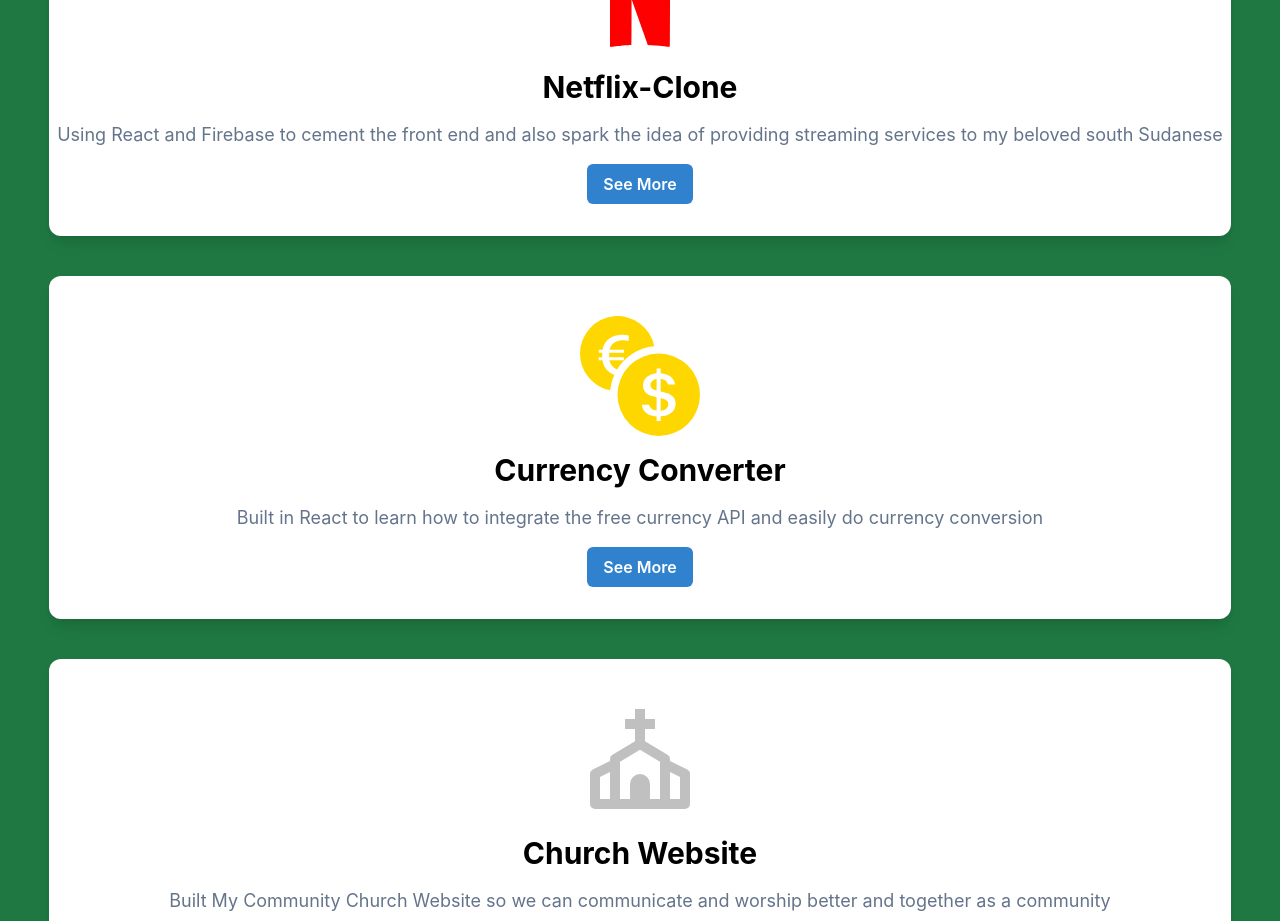
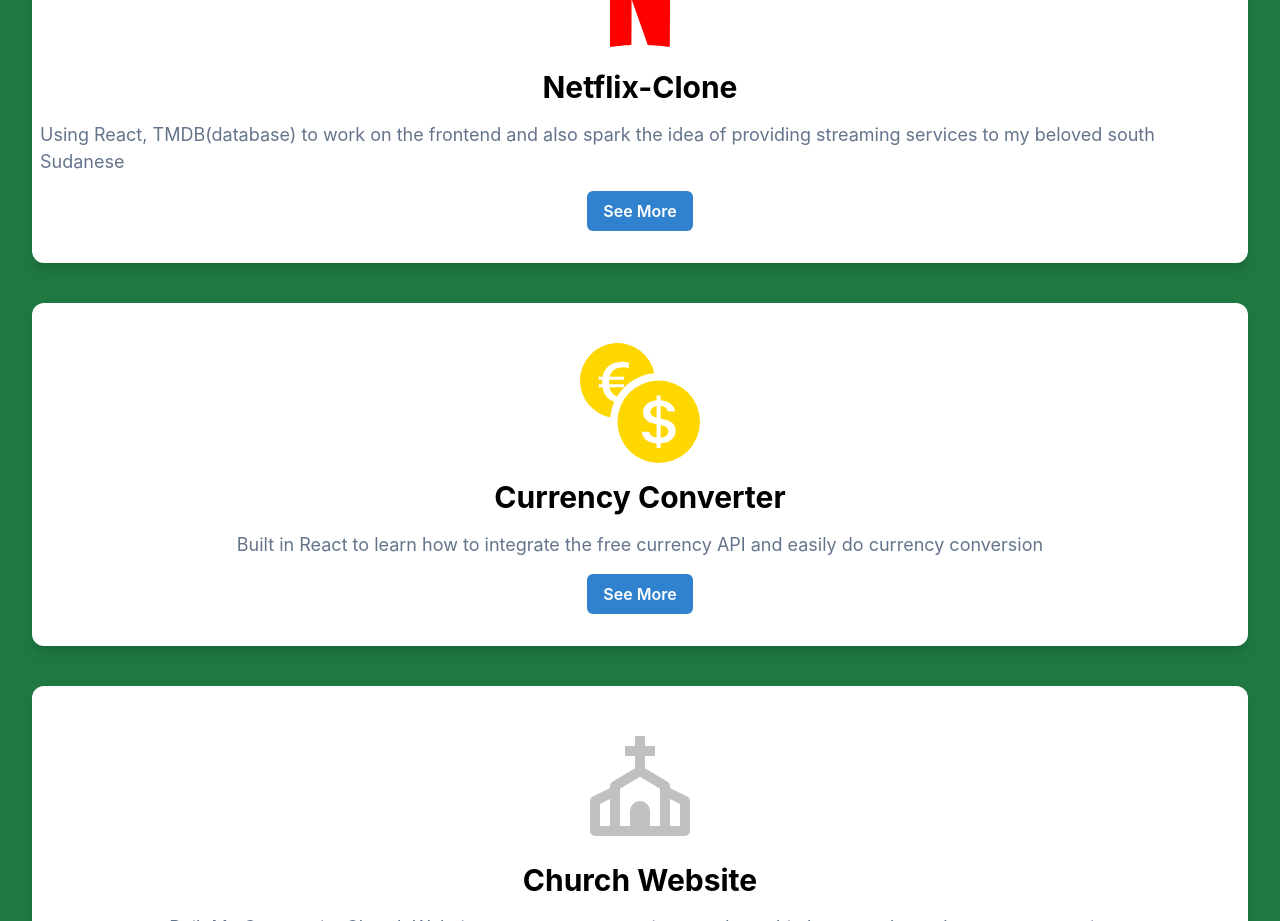
Before and after one commit to Jadashi97/NyarjiJada.github.io, a React (Vite) app: page / in a window 1280 px wide. Shown: the part 1780-2701 px from the top of the page. Built offline with nearby package versions, Linux system fonts and the light colour scheme.

Commit message:
(feat): add new projects and images. (fix): solve the contact page

```diff
--- a/src/components/ProjectSection.jsx
+++ b/src/components/ProjectSection.jsx
@@ -27,7 +27,7 @@
   {
     title: "Netflix-Clone",
     description:
-      "Using React and Firebase to cement the front end and also spark the idea of providing streaming services to my beloved south Sudanese",
+      "Using React, TMDB(database) to work on the frontend and also spark the idea of providing streaming services to my beloved south Sudanese",
     myIcon: <RiNetflixFill color="red" size={120} />,
     getlinkSrc: () => "https://sollywoood-netflixclone.netlify.app/",
   },
```
